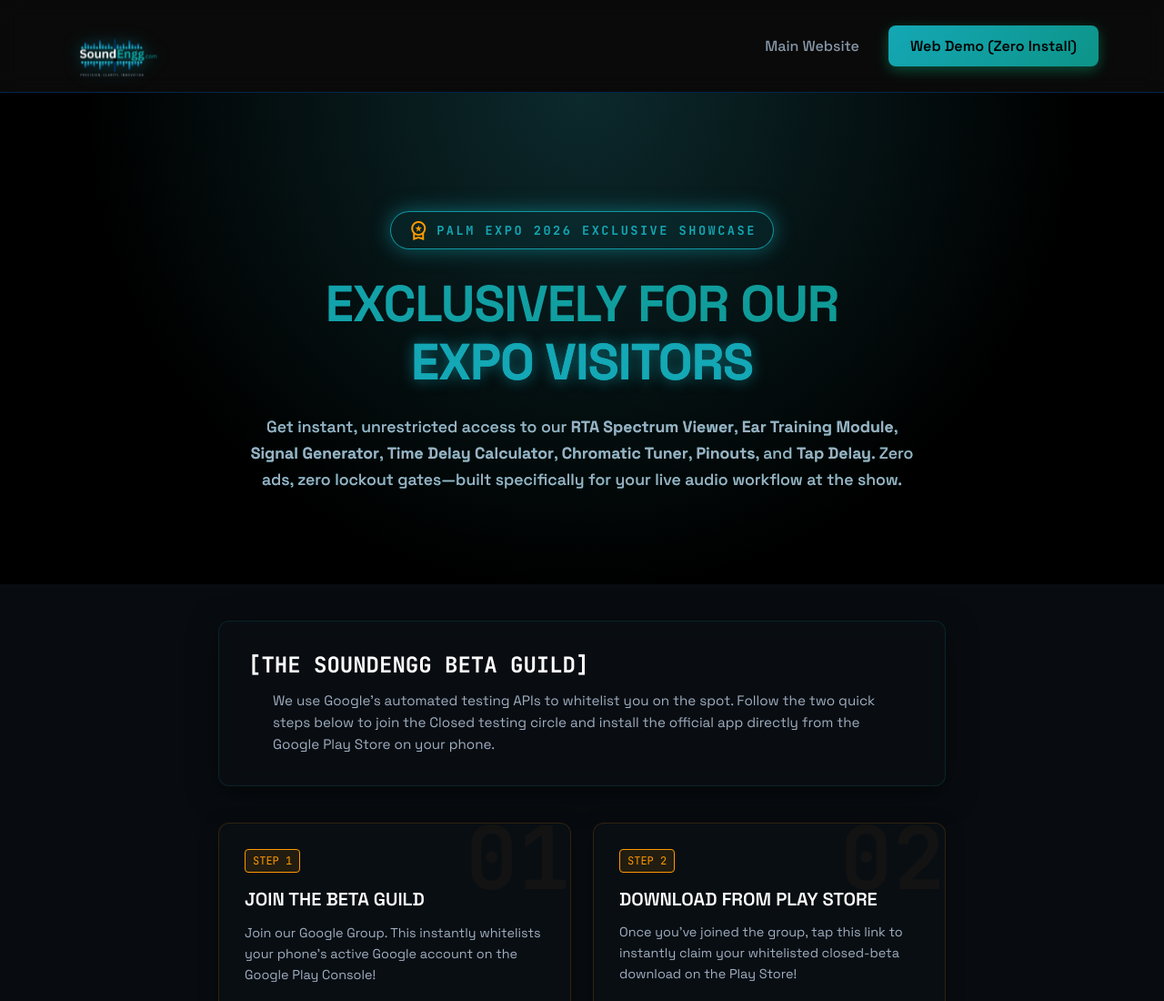
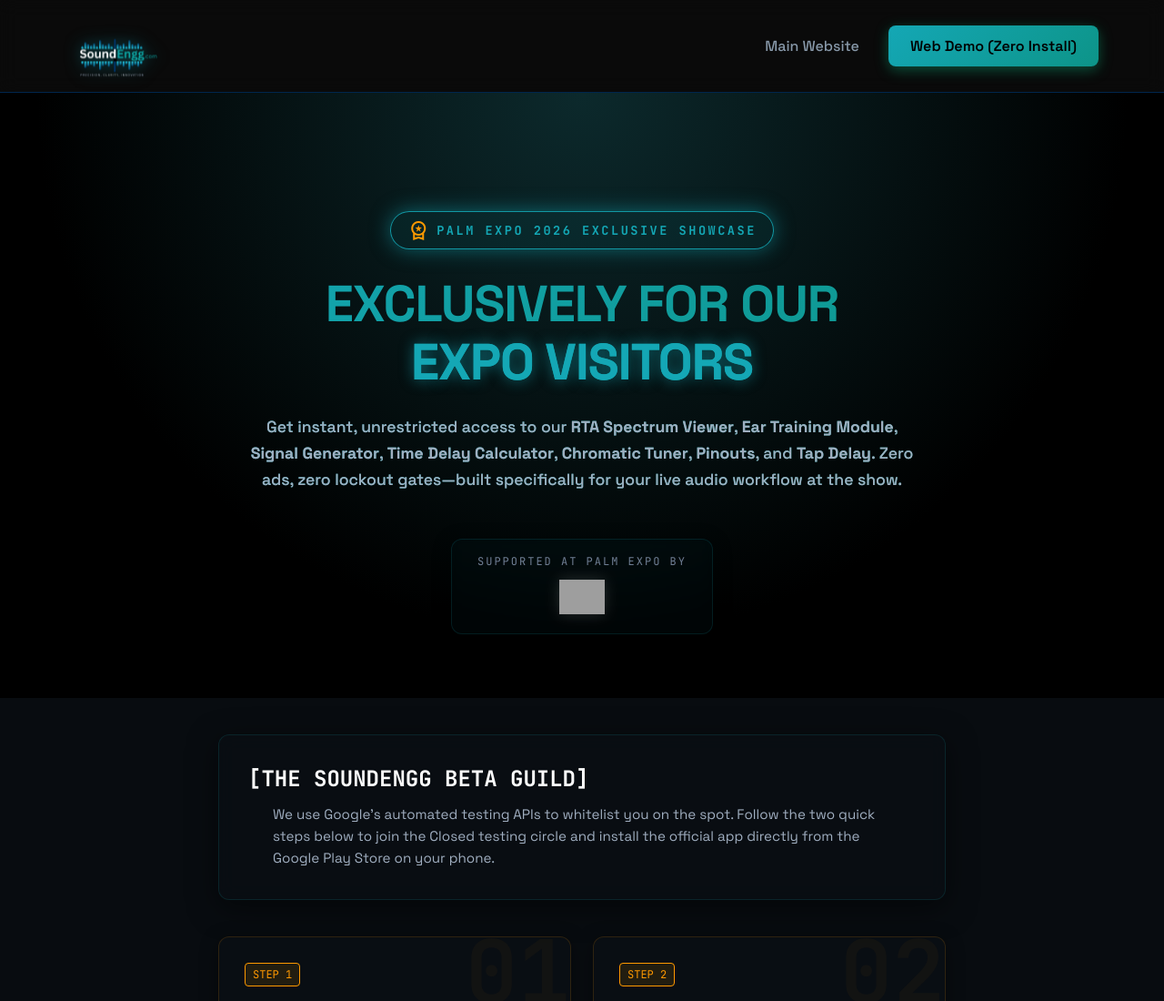
Before and after one commit to sujansubedi8934-sudo/soundengg-website, a website: page palm6bd854hde9.html in a window 1280 px wide. Shown: the top 1100 px of the page at 91% size. Drawn offline with nearby package versions, Linux system fonts and the light colour scheme; grey boxes are pictures that could not be loaded.

Commit message:
style: add Circle Pro Audio support section and branding logo to PALM Expo landing page

```diff
--- a/palm6bd854hde9.html
+++ b/palm6bd854hde9.html
@@ -257,9 +257,16 @@
             <h1 class="hero-title" style="margin-bottom: 24px; font-weight: 900; letter-spacing: -1px; line-height: 1.15; font-size: clamp(2.2rem, 5vw, 3.5rem);">
                 EXCLUSIVELY FOR OUR <br><span class="vfd-glow" style="color: var(--primary, #14A7B5); text-shadow: 0 0 15px rgba(20,167,181,0.6);">EXPO VISITORS</span>
             </h1>
-            <p class="hero-subtitle" style="max-width: 750px; margin: 0 auto 30px auto; color: #a0aec0; font-size: 1.1rem; line-height: 1.65;">
+            <p class="hero-subtitle" style="max-width: 750px; margin: 0 auto 25px auto; color: #a0aec0; font-size: 1.1rem; line-height: 1.65;">
                 Get instant, unrestricted access to our <strong>RTA Spectrum Viewer</strong>, <strong>Ear Training Module</strong>, <strong>Signal Generator</strong>, <strong>Time Delay Calculator</strong>, <strong>Chromatic Tuner</strong>, <strong>Pinouts</strong>, and <strong>Tap Delay</strong>. Zero ads, zero lockout gates—built specifically for your live audio workflow at the show.
             </p>
+            <!-- Support Sponsorship Section -->
+            <div class="support-sponsor" style="margin-top: 25px; display: inline-flex; flex-direction: column; align-items: center; gap: 12px; padding: 16px 28px; border-radius: 12px; background: rgba(20, 167, 181, 0.03); border: 1px solid rgba(20, 167, 181, 0.15); backdrop-filter: blur(5px); box-shadow: 0 4px 20px rgba(0,0,0,0.4); transition: border-color 0.3s ease;">
+                <span style="font-family: var(--font-mono); font-size: 0.75rem; color: #718096; letter-spacing: 2px; text-transform: uppercase;">Supported at PALM Expo by</span>
+                <a href="https://circleproaudio.com" target="_blank" style="display: block; transition: transform 0.3s ease;" onmouseover="this.style.transform='scale(1.05)'" onmouseout="this.style.transform='scale(1)'">
+                    <img src="https://circleproaudio.com/assets/images/page_logo.svg" alt="Circle Pro Audio Logo" style="height: 38px; width: auto; filter: drop-shadow(0 0 8px rgba(255, 255, 255, 0.15));">
+                </a>
+            </div>
         </div>
     </section>
 
```
